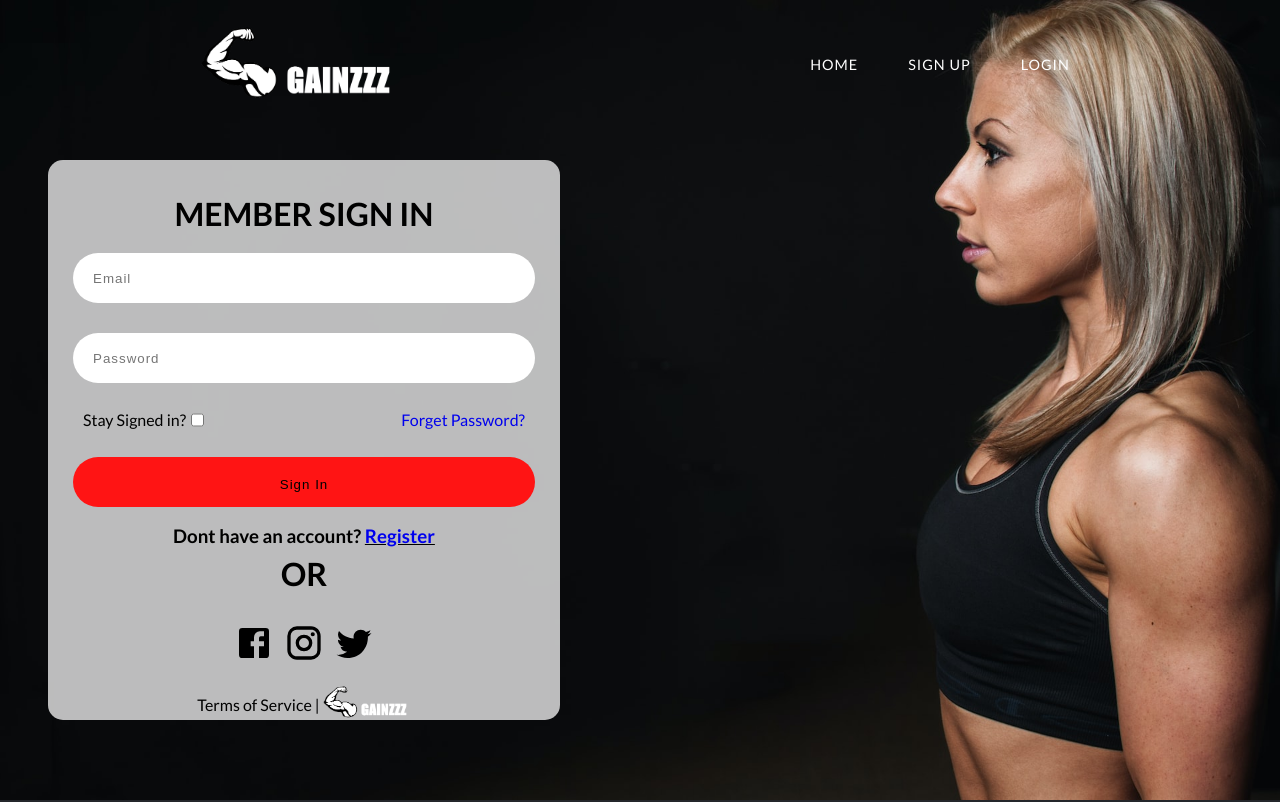
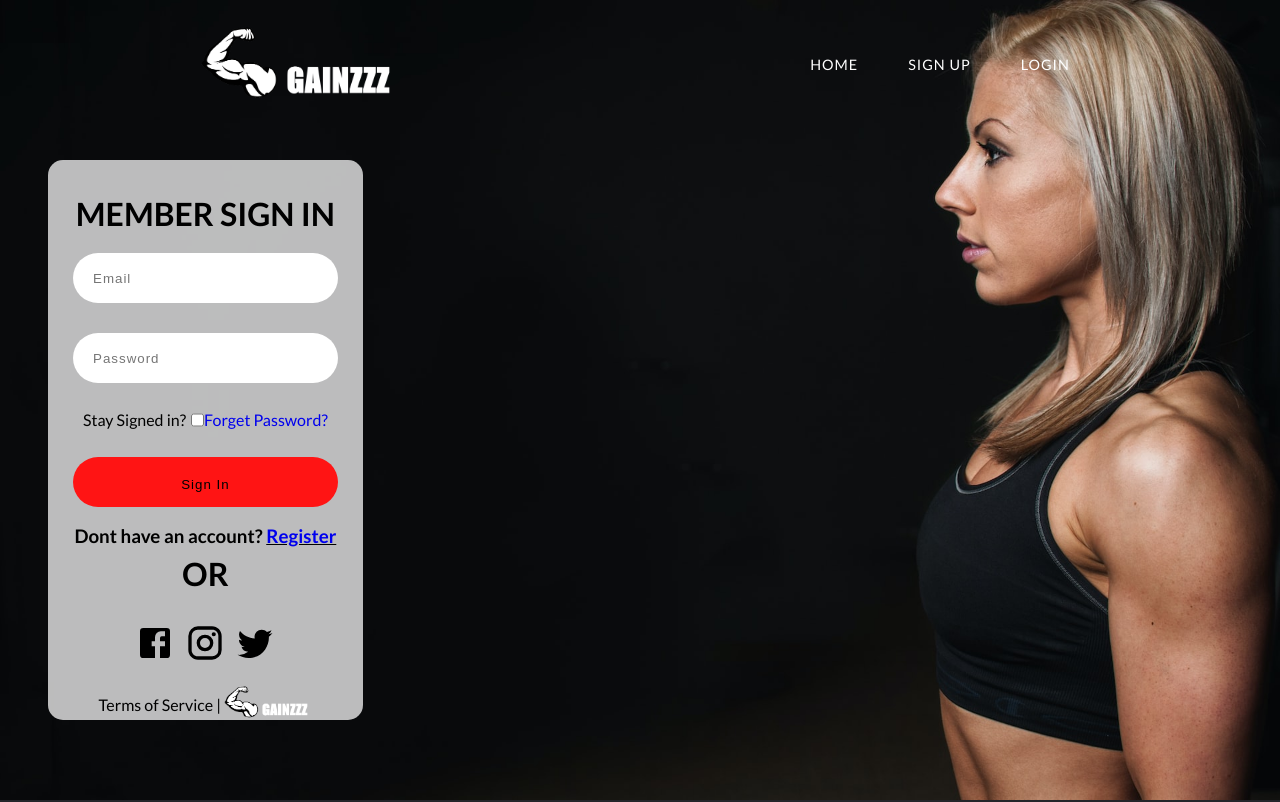
Before and after one commit to jasonian5000/GAINZZZ, a React (Create React App) app in the folder client/: page /login_page in a window 1280 px wide. Shown: the top 802 px of the page. Built offline with nearby package versions, Linux system fonts and the light colour scheme.

Commit message:
sign up page initial skeleton

```diff
--- a/client/src/Components/SignUp/SignUpPage.jsx
+++ b/client/src/Components/SignUp/SignUpPage.jsx
@@ -7,15 +7,15 @@ const SignUpPage = () => {
     <>
       <form className="signUpForm">
         <div className="form-container">
-          <div>
-            <label htmlFor="firstName">First name</label>
+          <div className="firstNameContainer">
+            <label classname="" htmlFor="firstName">First name</label>
             <input
               name="firstName"
               type="text"
               placeholder="Enter your first name"
             />
           </div>
-          <div>
+          <div className="lastNameContainer">
             <label htmlFor="lastName">Last name</label>
             <input
               name="lastName"
@@ -23,17 +23,17 @@ const SignUpPage = () => {
               placeholder="Enter your last name"
             />
           </div>
-        <div>
+        <div className="usernameContainer">
           <label htmlFor="username" required>
             username
           </label>
           <input name="username" type="text" placeholder="username" />
         </div>
-        <div>
+        <div className="emailContainer">
           <label>Email address</label>
           <input name="email" type="email" placeholder="email" />
         </div>
-        <div>
+        <div className="passwordContainer">
           <label htmlFor="password">Password</label>
           <input
             name="password"
--- a/client/src/css/signUpForm.css
+++ b/client/src/css/signUpForm.css
@@ -1,6 +1,6 @@
 .signUpForm {
     display: flex;
-    flex-direction: column;
+    flex-direction: row;
     height: 100vh;
     background: url('../assets/workoutLady3.2.jpg');
     width: 100%;
@@ -11,9 +11,10 @@
 
 .form-container{
     margin-top: 20vh;
-    width: 40%;
+    width: auto;
     height: 70%;
     display: flex;
+    flex-direction: column;
     margin-left: 3rem;
     background: rgba(247, 247, 247, 0.753);
     border-radius: 15px;
@@ -26,3 +27,16 @@
     padding: 30px 10px 10px;
     width: 100%;
 }
+
+.firstName,
+.passwordLoginInput,
+#submit-btn
+{
+    margin:15px;
+    height: 50px;
+    border-radius: 30px;
+    padding: 20px;
+    letter-spacing: 1px;
+    box-shadow: inset 0 0 0 0 #131414;
+    transition: .5s;
+}
```
